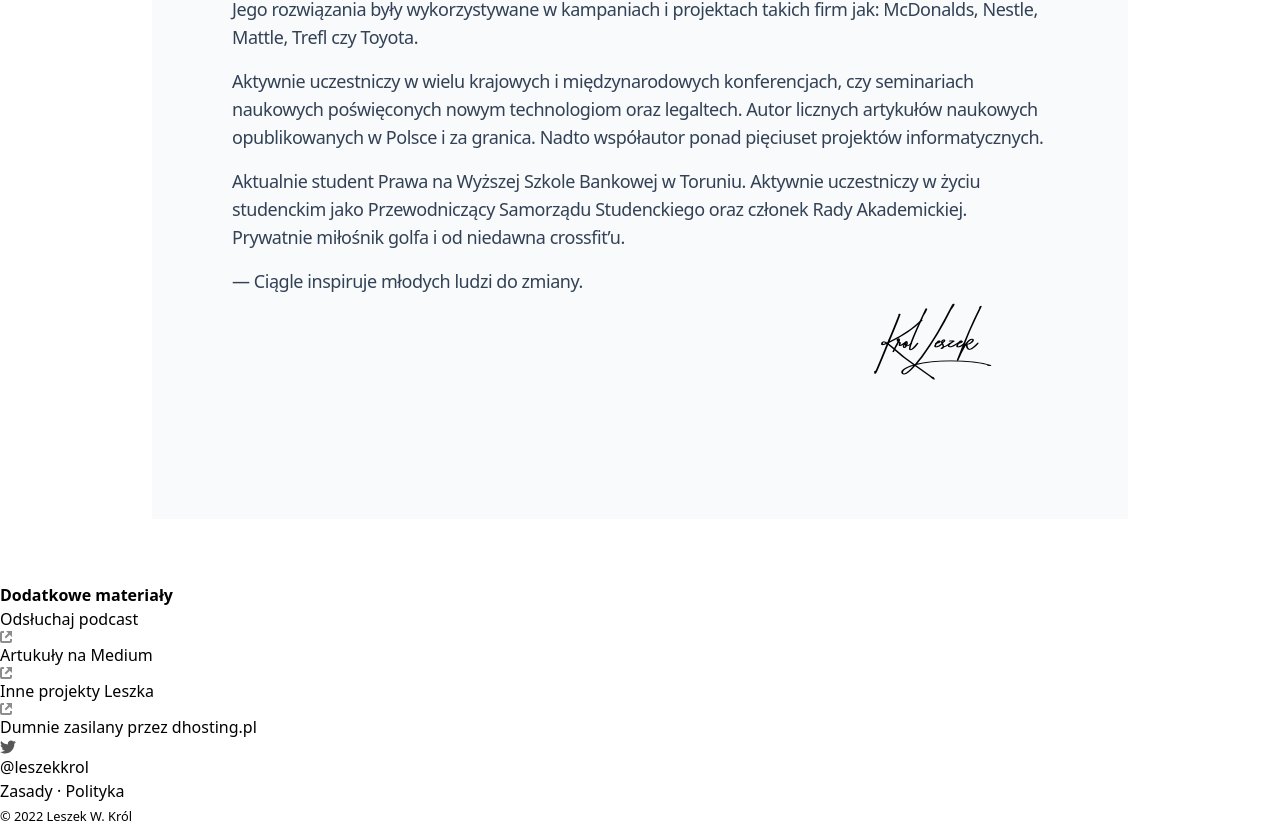
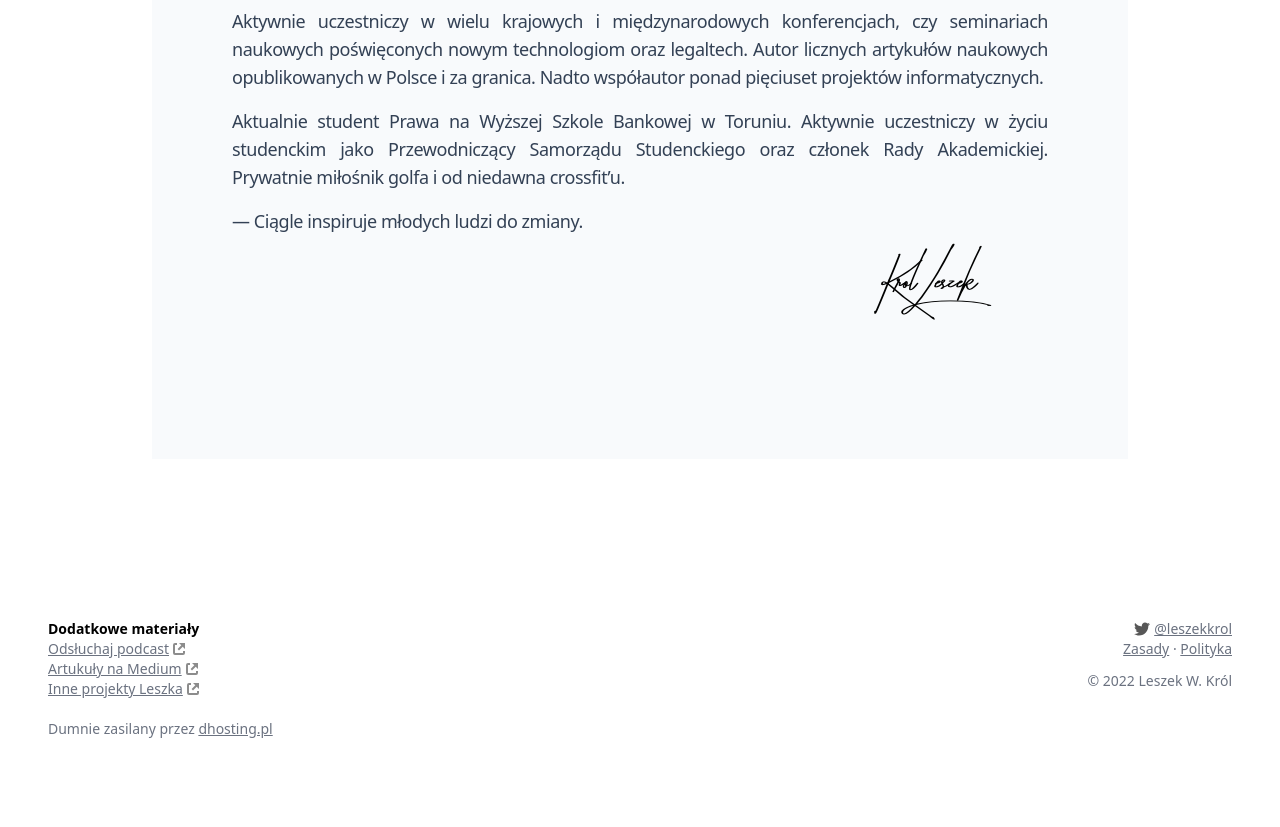
Before and after one commit to leszekkrol/skutecznyplan.pl, a Nuxt app: page / in a window 1280 px wide. Shown: the part 3288-4115 px from the top of the page. After the commit the page ends 4083 px from the top, so only its background shows below. Built offline with nearby package versions, Linux system fonts and the light colour scheme.

Commit message:
:lipstick: Correcting typos and minor shortcomings

```diff
--- a/components/Author.vue
+++ b/components/Author.vue
@@ -1,7 +1,7 @@
 <template>
   <section id="author" aria-labelledby="author-title" class="relative scroll-mt-14 pb-3 pt-8 sm:scroll-mt-32 sm:pb-16 sm:pt-10 lg:pt-16">
     <div class="relative mx-auto max-w-5xl pt-16 sm:px-6">
-      <div class="bg-slate-50 pt-px sm:rounded-6xl">
+      <div class="bg-slate-50 pt-px sm:rounded-6xl text-justify">
         <div class="relative mx-auto -mt-16 h-44 w-44 overflow-hidden rounded-full bg-slate-200 md:float-right md:h-64 md:w-64 md:[shape-outside:circle(40%)] lg:mr-20 lg:h-72 lg:w-72">
           <img alt="" src="~/assets/img/avatar.jpg">
         </div>
@@ -10,7 +10,7 @@
             <span class="text-base font-medium tracking-tight">O autorze</span>
           </h2>
           <p class="mt-8 font-display text-5xl font-extrabold tracking-tight text-slate-900 sm:text-6xl">
-            <span class="block text-blue-600">Leszek W. Król</span> Poznaj techniki zarządzania sobą w czasie
+            Nazywam się <span class="block text-blue-600">Leszek W. Król</span>
           </p>
           <p class="mt-4 text-lg tracking-tight text-slate-700">Inicjator i założyciel <a href="https://universityofgames.net" target="_blank" title="University of Games - Społeczność twórców gier" class="underline"><strong>University of Games</strong><svg xmlns="http://www.w3.org/2000/svg" width="12" height="12" class="inline ml-1"><g fill="#8c8c8c"><path d="M8.293 2.293L4.586 6 6 7.414l3.707-3.707L12 6V0H6l2.293 2.293z"></path><path d="M10 10H2V2h2V0H2a2 2 0 00-2 2v8a2 2 0 002 2h8a2 2 0 002-2V8h-2z"></path></g></svg></a>  - międzynarodowego wirtualnego hubu dla niezależnych twórców gier komputerowych, którego celem jest dostarczanie wiedzy oraz praktycznych rozwiązań w obszarze projektowania i programowania gier komputerowych, w tym najlepszych praktyk biznesowych popartych historią sukcesu innych twórców z całego świata.</p>
           <p class="mt-4 text-lg tracking-tight text-slate-700">Twórca <a href="https://napiszprace.pl" target="_blank" title="Napisz Pracę - Wybierz jedno z setek wyzwań z którymi mierzą się przedsiębiorstwa w twojej okolicy." class="underline"><strong>NapiszPrace.pl</strong><svg xmlns="http://www.w3.org/2000/svg" width="12" height="12" class="inline ml-1"><g fill="#8c8c8c"><path d="M8.293 2.293L4.586 6 6 7.414l3.707-3.707L12 6V0H6l2.293 2.293z"></path><path d="M10 10H2V2h2V0H2a2 2 0 00-2 2v8a2 2 0 002 2h8a2 2 0 002-2V8h-2z"></path></g></svg></a> - startupu z branży edukacyjnej, który zmienia postrzeganie pracodawców na znaczenie prac dyplomowych pisanych przez studentów uczelni wyższych.</p>
--- a/components/Footer.vue
+++ b/components/Footer.vue
@@ -1,44 +1,54 @@
 <template>
-  <footer class="fs16 section--full-padded">
-    <div class="container container--wide cols">
-      <div class="col col--two mb2 tl">
-        <b>Dodatkowe materiały</b><br>
-        <ul class="footer-list color-grey">
+  <footer class="text-sm leading-5 mt-10">
+    <div class="flex flex-col justify-between items-start sm:flex-row py-12 md:py-14 px-4 sm:px-6 lg:px-12">
+      <div>
+        <b>Dodatkowe materiały</b>
+        <ul class="text-gray-500">
           <li class="mb0">
-            <a href="https://anchor.fm/skuteczny-plan-podcast" target="_blank" title="Odsłuchaj podcast Skuteczny Plan na Spotify lub Anchor">
-              Odsłuchaj podcast <svg xmlns="http://www.w3.org/2000/svg" width="12" height="12"><g fill="#8c8c8c"><path d="M8.293 2.293L4.586 6 6 7.414l3.707-3.707L12 6V0H6l2.293 2.293z"></path><path d="M10 10H2V2h2V0H2a2 2 0 00-2 2v8a2 2 0 002 2h8a2 2 0 002-2V8h-2z"></path></g></svg>
+            <a href="https://anchor.fm/skuteczny-plan-podcast" target="_blank" title="Odsłuchaj podcast Skuteczny Plan na Spotify lub Anchor" class="flex items-center underline"> Odsłuchaj podcast
+              <svg xmlns="http://www.w3.org/2000/svg" width="12" height="12" class="ml-1"><g fill="#8c8c8c"><path d="M8.293 2.293L4.586 6 6 7.414l3.707-3.707L12 6V0H6l2.293 2.293z"></path><path d="M10 10H2V2h2V0H2a2 2 0 00-2 2v8a2 2 0 002 2h8a2 2 0 002-2V8h-2z"></path></g></svg>
             </a>
           </li>
           <li class="mb0">
-            <a href="http://medium.com/@leszekkrol" target="_blank" title="Skuteczny Plan Podcast na Medium">
-              Artukuły na Medium <svg xmlns="http://www.w3.org/2000/svg" width="12" height="12"><g fill="#8c8c8c"><path d="M8.293 2.293L4.586 6 6 7.414l3.707-3.707L12 6V0H6l2.293 2.293z"></path><path d="M10 10H2V2h2V0H2a2 2 0 00-2 2v8a2 2 0 002 2h8a2 2 0 002-2V8h-2z"></path></g></svg>
+            <a href="https://medium.com/@leszekkrol" target="_blank" title="Artykuły Leszek W. Król na Medium" class="flex items-center underline">
+              Artukuły na Medium
+              <svg xmlns="http://www.w3.org/2000/svg" width="12" height="12" class="ml-1"><g fill="#8c8c8c"><path d="M8.293 2.293L4.586 6 6 7.414l3.707-3.707L12 6V0H6l2.293 2.293z"></path><path d="M10 10H2V2h2V0H2a2 2 0 00-2 2v8a2 2 0 002 2h8a2 2 0 002-2V8h-2z"></path></g></svg>
             </a>
           </li>
           <li class="mb0">
-            <a href="http://linktr.ee/leszekkrol" target="_blank" title="Inne ciekawe projekty Leszek W. Król">
-              Inne projekty Leszka <svg xmlns="http://www.w3.org/2000/svg" width="12" height="12"><g fill="#8c8c8c"><path d="M8.293 2.293L4.586 6 6 7.414l3.707-3.707L12 6V0H6l2.293 2.293z"></path><path d="M10 10H2V2h2V0H2a2 2 0 00-2 2v8a2 2 0 002 2h8a2 2 0 002-2V8h-2z"></path></g></svg>
+            <a href="http://linktr.ee/leszekkrol" target="_blank" title="Inne ciekawe projekty Leszek W. Król" class="flex items-center underline">
+              Inne projekty Leszka
+              <svg xmlns="http://www.w3.org/2000/svg" width="12" height="12" class="ml-1"><g fill="#8c8c8c"><path d="M8.293 2.293L4.586 6 6 7.414l3.707-3.707L12 6V0H6l2.293 2.293z"></path><path d="M10 10H2V2h2V0H2a2 2 0 00-2 2v8a2 2 0 002 2h8a2 2 0 002-2V8h-2z"></path></g></svg>
             </a>
           </li>
         </ul>
-        <div class="mt2">Dumnie zasilany przez <a href="https://dhosting.pl/pp-leszekkrol" target="_blank" title="dhosting.pl wspiera podcast Skuteczny Plan prowadzony przez Leszek W. Król">dhosting.pl</a></div>
+
+        <p class="mt-5 text-gray-500">
+          Dumnie zasilany przez <a href="https://dhosting.pl/pp-leszekkrol" target="_blank" title="dhosting.pl wspiera 4dnipracy.pl prowadzony przez Leszek W. Król" class="underline">dhosting.pl</a>
+        </p>
       </div>
-      <div class="col col--two mb2 tr">
-        <ul class="footer-list color-grey">
+      <div>
+        <ul class="text-gray-500 text-right">
           <li>
-            <svg xmlns="http://www.w3.org/2000/svg" width="16" height="16"><path d="M16 3c-.6.3-1.2.4-1.9.5.7-.4 1.2-1 1.4-1.8-.6.4-1.3.6-2.1.8-.6-.6-1.5-1-2.4-1-1.7 0-3.2 1.5-3.2 3.3 0 .3 0 .5.1.7-2.7-.1-5.2-1.4-6.8-3.4-.3.5-.4 1-.4 1.7 0 1.1.6 2.1 1.5 2.7-.5 0-1-.2-1.5-.4C.7 7.7 1.8 9 3.3 9.3c-.3.1-.6.1-.9.1-.2 0-.4 0-.6-.1.4 1.3 1.6 2.3 3.1 2.3-1.1.9-2.5 1.4-4.1 1.4H0c1.5.9 3.2 1.5 5 1.5 6 0 9.3-5 9.3-9.3v-.4C15 4.3 15.6 3.7 16 3z" fill="#575757"></path></svg> <a href="https://twitter.com/leszekkrol" target="_blank" title="Twitter Leszek W. Król">@leszekkrol</a>
+            <a href="https://twitter.com/leszekkrol" target="_blank" title="Twitter Leszek W. Król" class="flex items-center justify-end underline text-right">
+              <svg xmlns="http://www.w3.org/2000/svg" width="16" height="16" class="mr-1"><path d="M16 3c-.6.3-1.2.4-1.9.5.7-.4 1.2-1 1.4-1.8-.6.4-1.3.6-2.1.8-.6-.6-1.5-1-2.4-1-1.7 0-3.2 1.5-3.2 3.3 0 .3 0 .5.1.7-2.7-.1-5.2-1.4-6.8-3.4-.3.5-.4 1-.4 1.7 0 1.1.6 2.1 1.5 2.7-.5 0-1-.2-1.5-.4C.7 7.7 1.8 9 3.3 9.3c-.3.1-.6.1-.9.1-.2 0-.4 0-.6-.1.4 1.3 1.6 2.3 3.1 2.3-1.1.9-2.5 1.4-4.1 1.4H0c1.5.9 3.2 1.5 5 1.5 6 0 9.3-5 9.3-9.3v-.4C15 4.3 15.6 3.7 16 3z" fill="#575757"></path></svg>
+              @leszekkrol
+            </a>
           </li>
           <li>
             <NuxtLink
               :to="{ name: 'zasady-korzystania' }"
-              class="color-grey"
+              class="underline"
+              title="Zasady korzystnia"
               aria-label="Zasady korzystnia">Zasady</NuxtLink>
              ·
             <NuxtLink
               :to="{ name: 'polityka-prywatnosci' }"
-              class="color-grey"
+              class="underline"
+              title="Polityka prywatności"
               aria-label="Polityka prywatności">Polityka</NuxtLink>
           </li>
-          <li><small>© 2022 Leszek W. Król</small></li>
+          <li><p class="pt-3">© 2022 Leszek W. Król</p></li>
         </ul>
       </div>
     </div>
```
